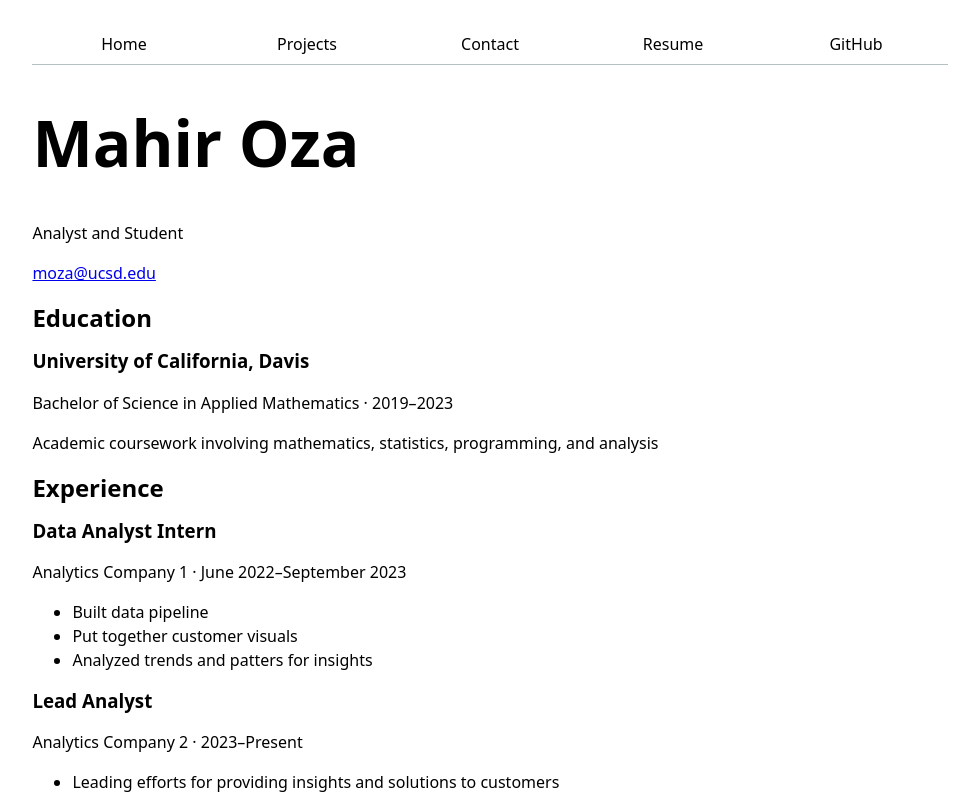
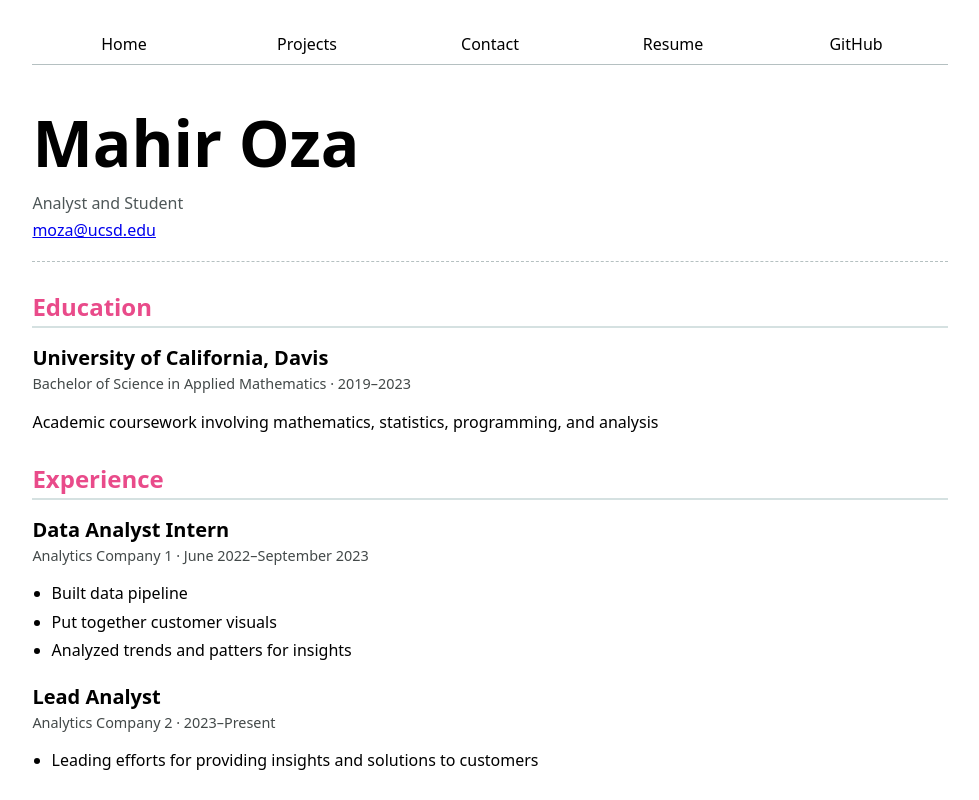
Before and after one commit to moza-ucsd/portfolio, a plain HTML site: page cv/index.html in a window 1280 px wide. Shown: the top 800 px of the page, without its empty margins (150-1129 px from the left). Drawn offline with Linux system fonts and the light colour scheme.

Commit message:
cv updates

```diff
--- a/style.css
+++ b/style.css
@@ -98,3 +98,77 @@ body {
       }
     }
   }
+
+  header {
+    margin-bottom: 2em;
+    padding-bottom: 1em;
+    border-bottom: 1px dashed oklch(80% 3% 200);
+
+    h1 {
+      margin-bottom: 0.2em;
+    }
+
+    p {
+      margin: 0.2em 0;
+      color: oklch(45% 3% 200);
+    }
+  }
+
+  /* Structural section spacing */
+  section {
+    margin-bottom: 2em;
+
+    h2 {
+      color: var(--color-accent);
+      border-bottom: 2px solid oklch(90% 3% 200);
+      padding-bottom: 0.2em;
+      margin-bottom: 0.8em;
+    }
+  }
+
+  /* Individual articles (Jobs / Education entries) */
+  article {
+    margin-bottom: 1.5em;
+
+    h3 {
+      margin: 0 0 0.2em 0;
+      font-size: 1.25em;
+    }
+
+    /* Subtitle details: company/school & dates */
+    p:first-of-type {
+      font-size: 0.9em;
+      color: oklch(40% 2% 200);
+      margin-top: 0;
+    }
+
+    /* Experience list spacing */
+    ul {
+      margin-top: 0.5em;
+      padding-left: 1.2em;
+
+      li {
+        margin-bottom: 0.3em;
+      }
+    }
+  }
+
+  /* Skills list displayed as badges/pills */
+  section:has(h2:contains("Skills")) ul,
+  section h2 + ul {
+    display: flex;
+    flex-wrap: wrap;
+    gap: 0.5em;
+    padding: 0;
+    list-style: none;
+
+    li {
+      background-color: oklch(from var(--color-accent) 95% 5% h);
+      color: oklch(30% 20% h);
+      border: 1px solid oklch(from var(--color-accent) 85% 10% h);
+      padding: 0.3em 0.8em;
+      border-radius: 1em;
+      font-size: 0.9em;
+      font-weight: 500;
+    }
+  }
```
Also changed, not shown: 1 other file.
